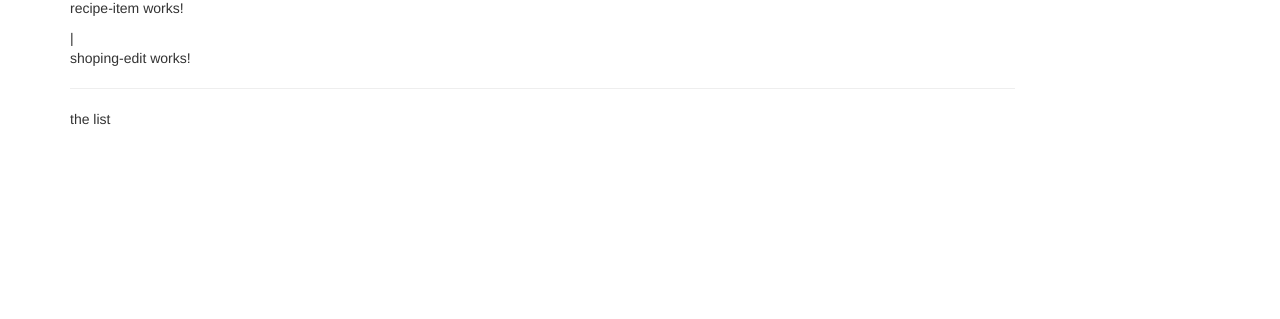
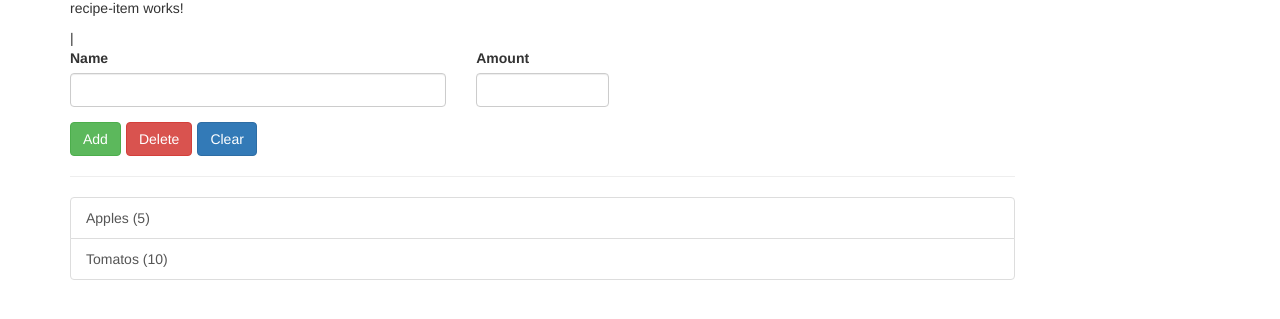
Before and after one commit to JMUT1/Menu-creation-with-Angularr, an Angular app: page / in a window 1280 px wide. Shown: the part 291-610 px from the top of the page. Built offline with nearby package versions, Linux system fonts and the light colour scheme.

Commit message:
finishin menu page...without functionality

```diff
--- a/src/app/components/shoping-list/shoping-edit/shoping-edit.component.html
+++ b/src/app/components/shoping-list/shoping-edit/shoping-edit.component.html
@@ -1 +1,23 @@
-<p>shoping-edit works!</p>
+<div class="row">
+  <div class="col-xs-12">
+    <form>
+      <div class="row">
+        <div class="col-sm-5 form-group">
+          <label for="name">Name</label>
+          <input type="text" id="name" class="form-control" />
+        </div>
+        <div class="col-sm-2 form-group">
+          <label for="amount">Amount</label>
+          <input type="number" id="amount" class="form-control" />
+        </div>
+      </div>
+      <div class="row">
+        <div class="col-xs-12 btn-toolbar">
+          <button class="btn btn-success" type="submit">Add</button>
+          <button class="btn btn-danger">Delete</button>
+          <button class="btn btn-primary">Clear</button>
+        </div>
+      </div>
+    </form>
+  </div>
+</div>
--- a/src/app/components/shoping-list/shoping-list.component.html
+++ b/src/app/components/shoping-list/shoping-list.component.html
@@ -2,6 +2,13 @@
   <div class="col-xs-10">
     <app-shoping-edit></app-shoping-edit>
     <hr />
-    <p>the list</p>
+    <ul class="list-group">
+      <a
+        class="list-group-item"
+        style="cursor: pointer"
+        *ngFor="let item of ingredients"
+        >{{ item.name }} ({{ item.amount }})</a
+      >
+    </ul>
   </div>
 </div>
--- a/src/app/components/shoping-list/shoping-list.component.ts
+++ b/src/app/components/shoping-list/shoping-list.component.ts
@@ -1,4 +1,5 @@
 import { Component, OnInit } from '@angular/core';
+import {Ingredients} from '../../shared/ingredient.model'
 
 @Component({
   selector: 'app-shoping-list',
@@ -7,6 +8,8 @@
 })
 export class ShopingListComponent implements OnInit {
 
+  ingredients: Ingredients[] = [new Ingredients('Apples',5), new Ingredients('Tomatos', 10)];
+
   constructor() { }
 
   ngOnInit(): void {
--- /dev/null
+++ b/src/app/shared/ingredient.model.ts
@@ -0,0 +1,3 @@
+export class Ingredients{
+  constructor (public name: string, public amount: number){}
+}
```
